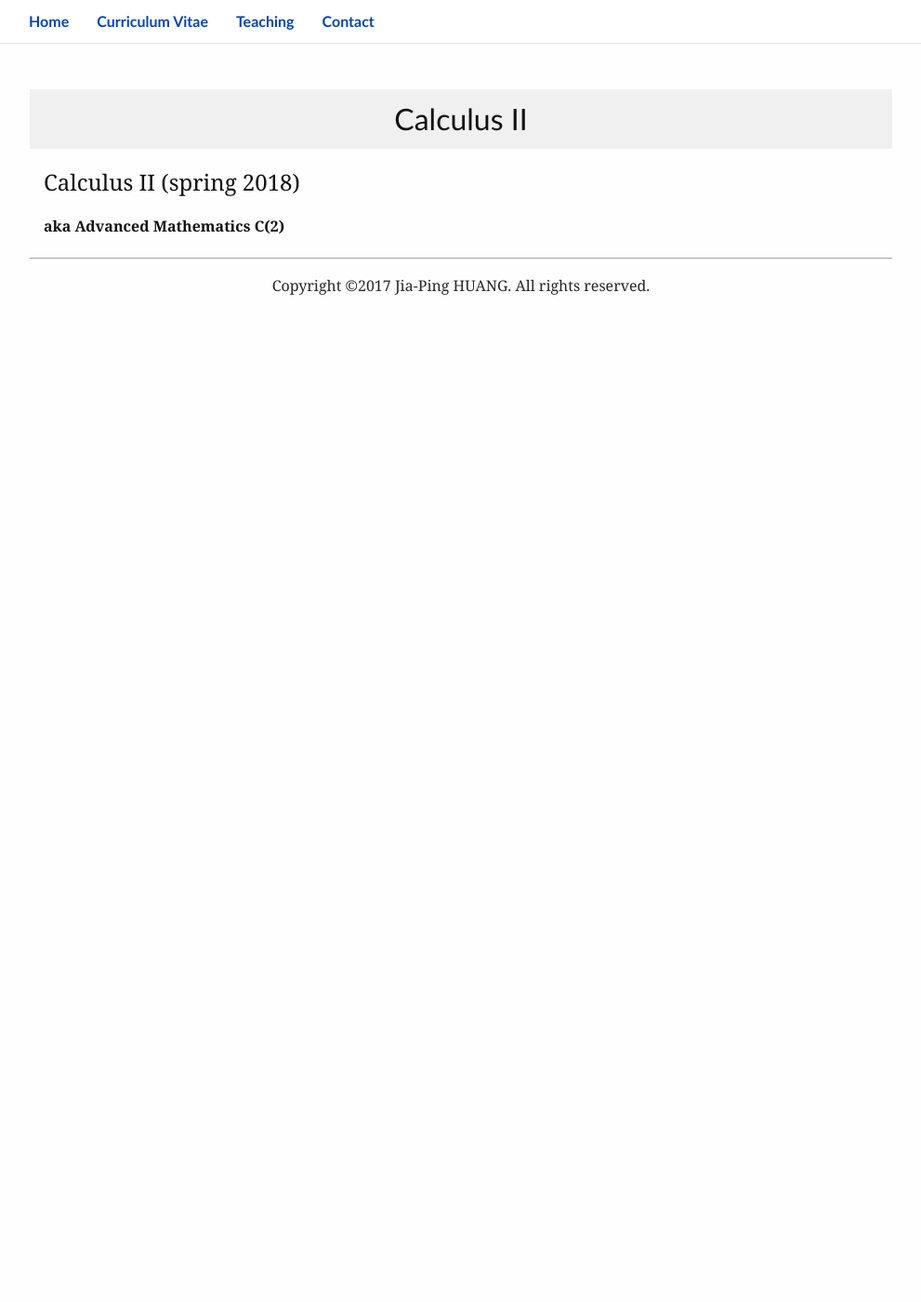
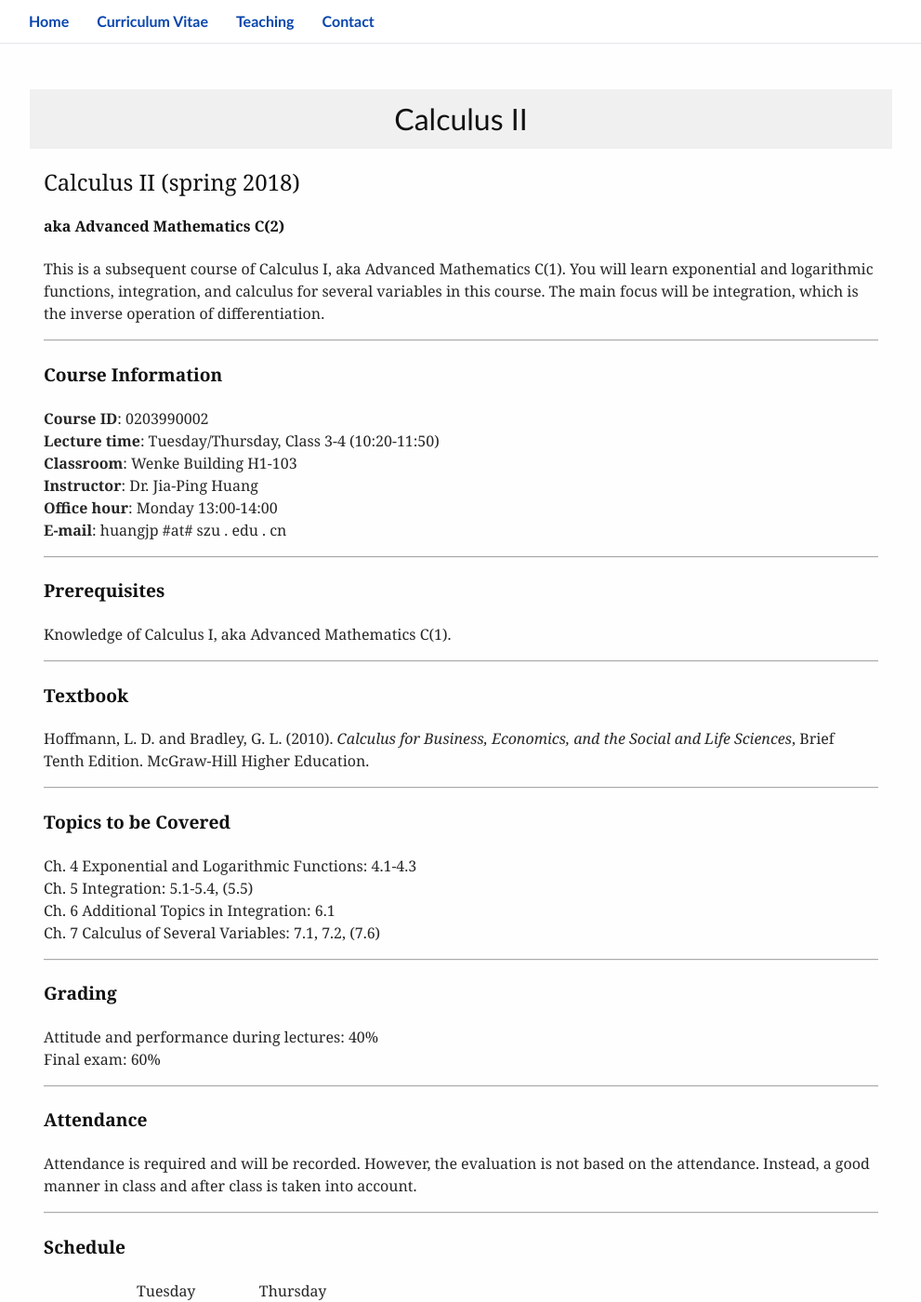
Before and after one commit to huangjp28/huangjp28.github.io, a Jekyll site: the page built from _teaching/03_calculus2.md, in a window 1280 px wide and 1400 px high. Shown: the whole window at 93% size, without its empty margins (144-1135 px from the left). Built offline with Jekyll 4.4.1, drawn with Linux system fonts in a browser that asks for light colours; some web fonts are replaced; some of the changed text lies outside the part shown.

Commit message:
update 20180307

```diff
--- a/_teaching/03_calculus2.md
+++ b/_teaching/03_calculus2.md
@@ -7,3 +7,66 @@ permalink: /teaching/calculus2.html
 
 ### Calculus II (spring 2018)
 ##### aka Advanced Mathematics C(2)
+
+This is a subsequent course of Calculus I, aka Advanced Mathematics C(1). You will learn exponential and logarithmic functions, integration, and calculus for several variables in this course. The main focus will be integration, which is the inverse operation of differentiation.
+
+---
+#### Course Information
+
+**Course ID**: 0203990002
+**Lecture time**: Tuesday/Thursday, Class 3-4 (10:20-11:50)
+**Classroom**: Wenke Building H1-103
+**Instructor**: Dr. Jia-Ping Huang
+**Office hour**: Monday 13:00-14:00
+**E-mail**: huangjp #at# szu . edu . cn
+
+---
+#### Prerequisites
+
+Knowledge of Calculus I, aka Advanced Mathematics C(1).
+
+---
+#### Textbook
+
+Hoffmann, L. D. and Bradley, G. L. (2010). *Calculus for Business, Economics, and the Social and Life Sciences*, Brief Tenth Edition. McGraw-Hill Higher Education.
+
+---
+#### Topics to be Covered
+
+Ch. 4  Exponential and Logarithmic Functions: 4.1-4.3
+Ch. 5  Integration: 5.1-5.4, (5.5)
+Ch. 6  Additional Topics in Integration: 6.1
+Ch. 7  Calculus of Several Variables: 7.1, 7.2, (7.6)
+
+---
+#### Grading
+
+Attitude and performance during lectures: 40%
+Final exam: 60%
+
+---
+#### Attendance
+
+Attendance is required and will be recorded. However, the evaluation is not based on the attendance. Instead, a good manner in class and after class is taken into account.
+
+---
+#### Schedule
+
+|  | Tuesday &nbsp; &nbsp; &nbsp; &nbsp; &nbsp; &nbsp; &nbsp; &nbsp; | Thursday |
+| Week 1 &nbsp; &nbsp; &nbsp; &nbsp; &nbsp; | Review | 4.1 (1) |
+| Week 2 | 4.1 (2) | Tutorial (1) |
+| Week 3 | 4.2 (1) | 4.2 (2) |
+| Week 4 | Tutorial (2) | 4.3 (1) |
+| Week 5 | 4.3 (2) | no class |
+| Week 6 | Tutorial (3) | 5.1 (1) |
+| Week 7 | 5.1 (2) | Tutorial (4) |
+| Week 8 | 5.2 (1) | 5.2 (2) |
+| Week 9 | no class | Tutorial (5) |
+| Week 10 | 5.3 (1) | 5.3 (2) |
+| Week 11 | Tutorial (6) | 5.4 (1) |
+| Week 12 | 5.4 (2) or 5.5 | Tutorial (7) |
+| Week 13 | 6.1 (1) | 6.2 (2) |
+| Week 14 | Tutorial (8) | 7.1 (1) |
+| Week 15 | 7.1 (2) | Tutorial (9) |
+| Week 16 | 7.2 (1) | 7.2 (2) or 7.6 |
+| Week 17 | Tutorial (10) | Review and Q&A |
```
